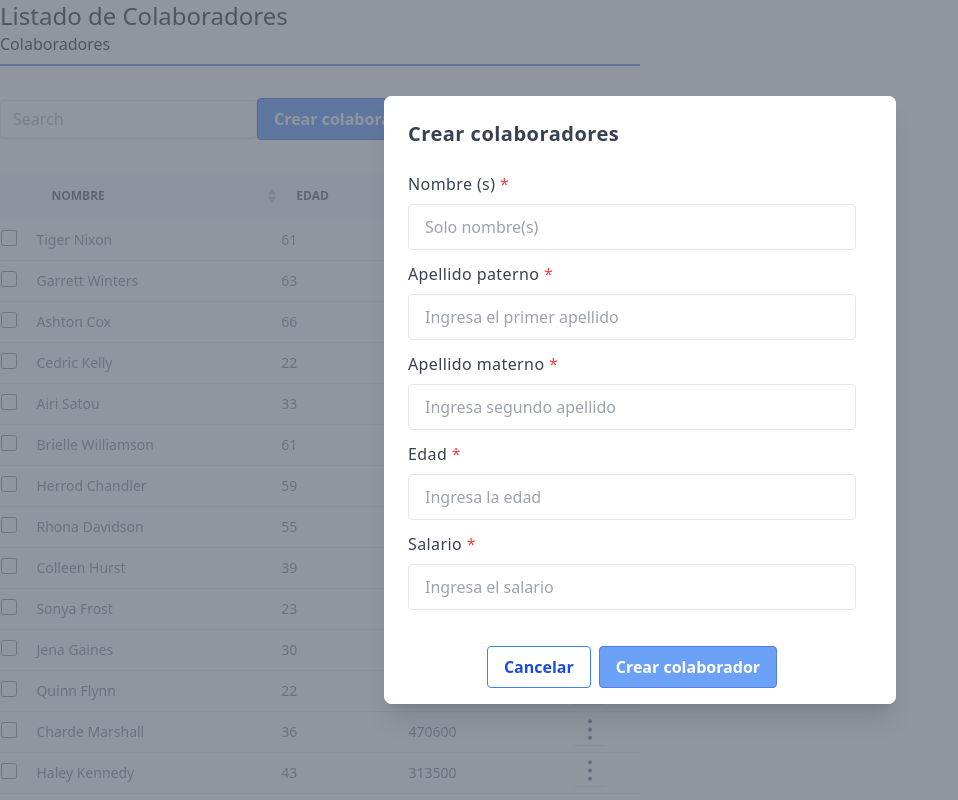
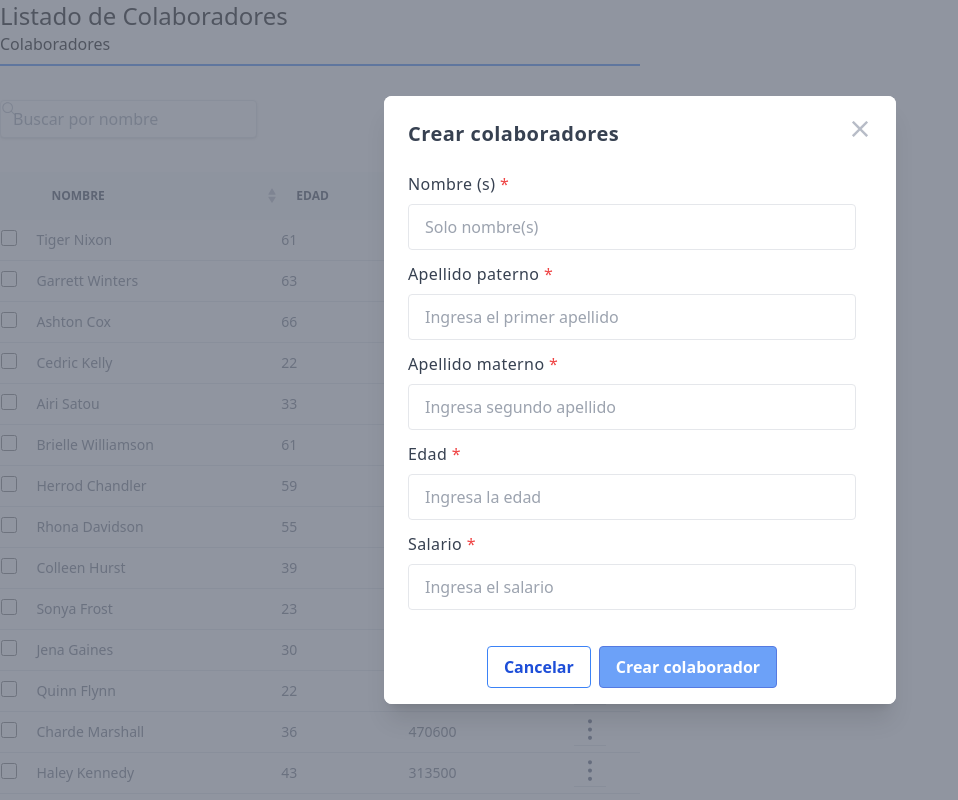
Before and after one commit to dianazavalaA/Empleados, a Vue app: page / in a window 1280 px wide. Both pictures are taken after a click on the button "Crear colaborador". Shown: the top 800 px of the page, without its empty margins (0-958 px from the left). Built offline with nearby package versions, Linux system fonts and the light colour scheme.

Commit message:
Agregando iconos para la busqueda

```diff
--- a/src/App.vue
+++ b/src/App.vue
@@ -4,10 +4,10 @@
             <h1 class="text-2xl">Listado de Colaboradores</h1>
             <div class="flex-col">
                 <h2 class="border-b-2 border-blue-500 pb-2 mb-2 max-width">Colaboradores</h2>
-                <div class="my-8 flex items-center">
-                    <input
-                        class="shadow appearance-none border rounded py-2 px-3 text-gray-700 leading-tight focus:outline-none focus:shadow-outline"
-                        id="Search" type="text" v-model="search" placeholder="Search">
+                <div class="my-8 flex items-center justify-between">
+                    <input style="background-image: url('/assets/search.svg')"
+                        class="shadow appearance-none border rounded py-2 px-3 text-gray-700 leading-tight focus:outline-none focus:shadow-outline bg-no-repeat"
+                        id="Search" type="text" v-model="search" placeholder="Buscar por nombre">
                     <button
                         class="bg-blue-500 hover:bg-blue-700 text-white font-bold py-2 px-4 border border-blue-700 rounded"
                         @click="showModal">Crear colaborador</button>
--- a/src/components/Form.vue
+++ b/src/components/Form.vue
@@ -3,7 +3,12 @@
     <form class="w-full max-w-md" @submit.prevent="getFormData">
       <span v-for="error in errors">{{ error }}</span>
       <div class="flex flex-col -mx-3 mb-6">
-        <h2 class="block tracking-wide text-gray-700 text-xl font-bold mb-6 px-3">Crear colaboradores</h2>
+        <div class="relative">
+          <h2 class="block tracking-wide text-gray-700 text-xl font-bold mb-6 px-3">Crear colaboradores</h2>
+          <button class="absolute right-0 top-0" @click='$emit("close")' type="button"><img
+              src="/assets/closeSmall.svg" /></button>
+        </div>
+
         <validation-provider name="name" rules="required" v-slot="{ invalid, errors, validated }">
           <div class="w-full px-3 mb-6 md:mb-0">
             <label class="block tracking-wide text-gray-700 text-xg mb-2" for="grid-first-name">
```
Also changed, not shown: public/assets/closeSmall.svg (added), public/assets/search.svg.
